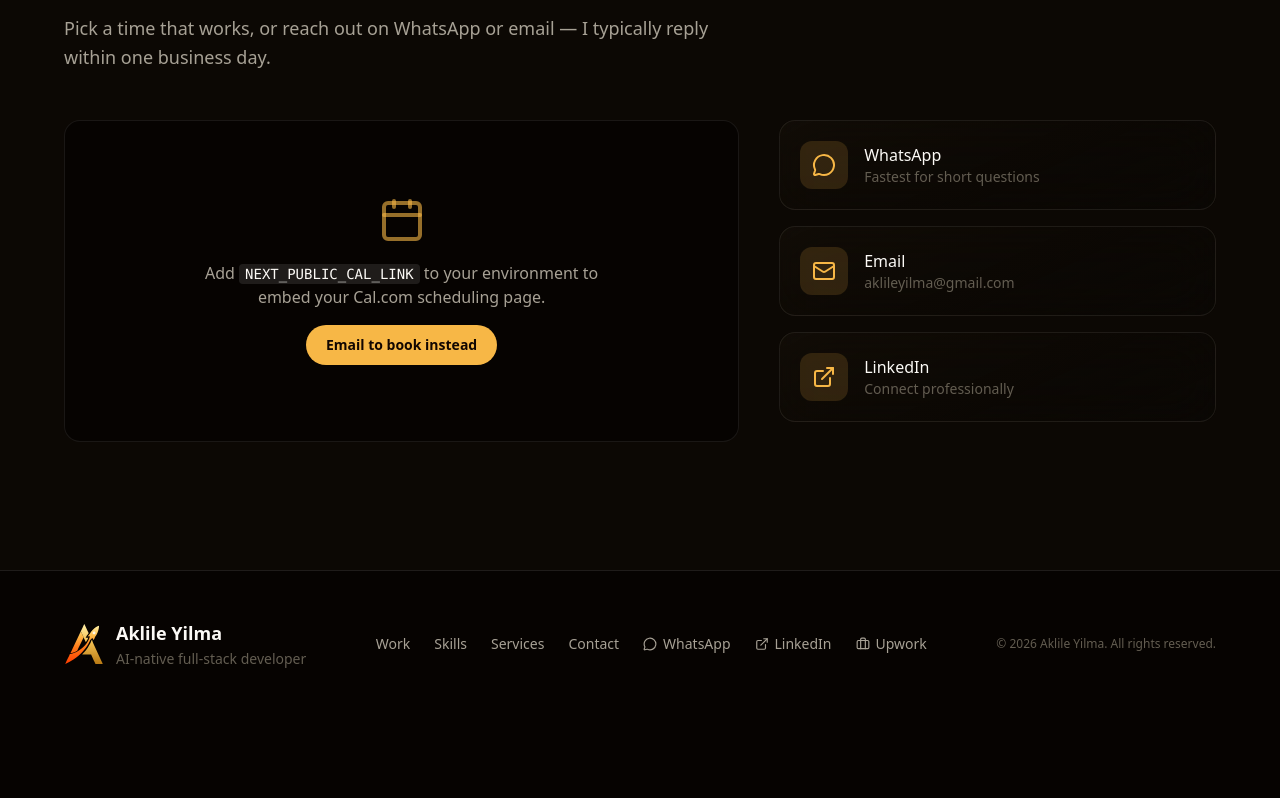
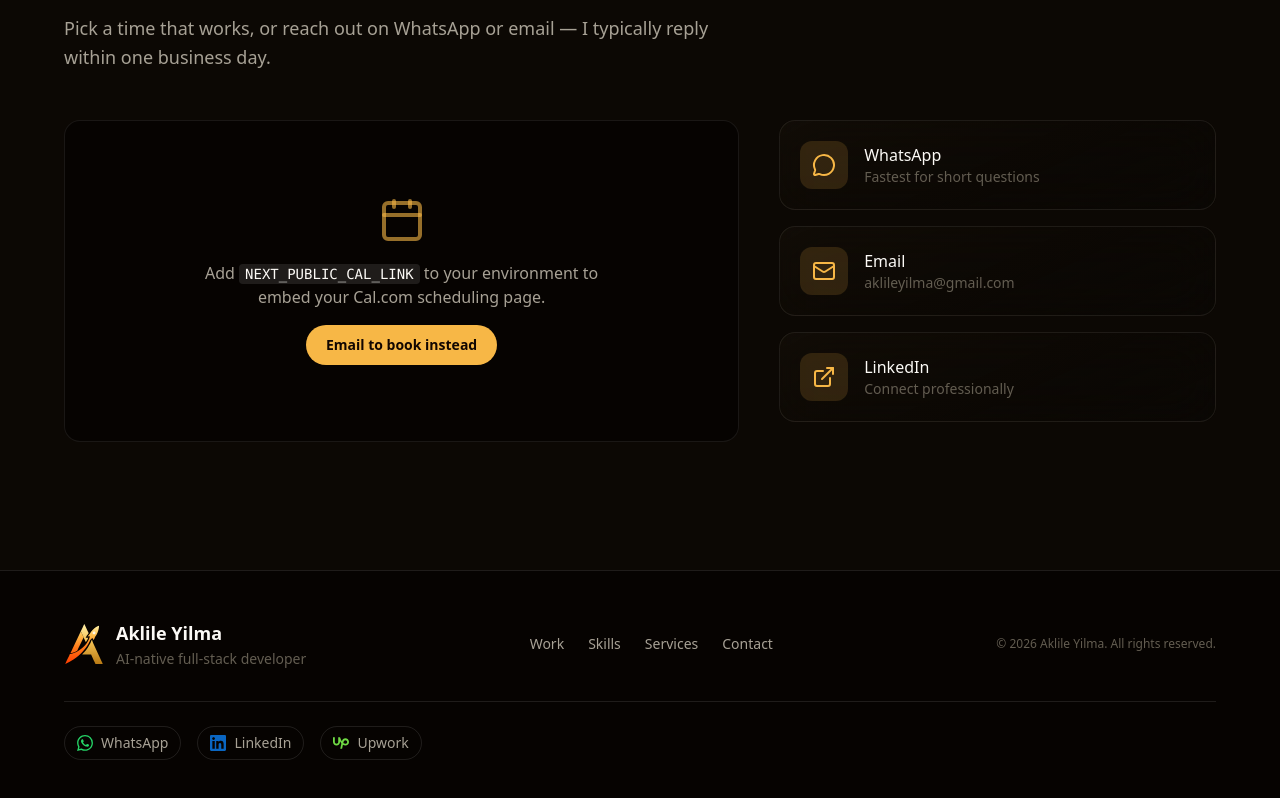
Before and after one commit to Aklile-Yilma/aklile-portifolio-website, a Next.js app: page / in a window 1280 px wide. Shown: the part 8483-9281 px from the top of the page. Before the commit the page ends 9200 px from the top, so only its background shows below. Built offline with nearby package versions, Linux system fonts and the light colour scheme; no server answers; the database is empty.

Commit message:
update footer

```diff
--- a/package.json
+++ b/package.json
@@ -20,6 +20,7 @@
     "next": "16.2.3",
     "react": "19.2.4",
     "react-dom": "19.2.4",
+    "react-icons": "^5.6.0",
     "tailwind-merge": "^3.5.0"
   },
   "devDependencies": {
--- a/src/components/footer.tsx
+++ b/src/components/footer.tsx
@@ -1,5 +1,5 @@
 import Link from "next/link";
-import { Briefcase, Code2, ExternalLink, MessageCircle } from "lucide-react";
+import { SiGithub, SiLinkedin, SiUpwork, SiWhatsapp } from "react-icons/si";
 
 import { BrandMark } from "@/components/brand-mark";
 import { siteConfig, whatsappHref } from "@/lib/site-config";
@@ -7,7 +7,8 @@ import { siteConfig, whatsappHref } from "@/lib/site-config";
 export function Footer() {
   return (
     <footer className="border-t border-white/10 px-4 py-12 md:px-6">
-      <div className="mx-auto flex max-w-6xl flex-col gap-8 md:flex-row md:items-center md:justify-between">
+      <div className="mx-auto max-w-6xl">
+        <div className="flex flex-col gap-8 md:flex-row md:items-center md:justify-between">
           <div className="flex items-center gap-3">
             <BrandMark className="h-10 w-10 shrink-0" />
             <div>
@@ -30,13 +31,21 @@ export function Footer() {
             <Link href="#contact" className="hover:text-text-primary">
               Contact
             </Link>
+          </nav>
+          <p className="text-xs text-text-tertiary">
+            © {new Date().getFullYear()} {siteConfig.name}. All rights reserved.
+          </p>
+        </div>
+
+        <div className="mt-8 border-t border-white/10 pt-6">
+          <nav className="flex flex-wrap items-center gap-4 text-sm text-text-secondary">
             <a
               href={whatsappHref()}
               target="_blank"
               rel="noopener noreferrer"
-            className="inline-flex items-center gap-1.5 hover:text-text-primary"
+              className="inline-flex items-center gap-2 rounded-full border border-white/10 px-3 py-1.5 hover:border-white/25 hover:text-text-primary"
             >
-            <MessageCircle className="h-3.5 w-3.5" />
+              <SiWhatsapp className="h-4 w-4 text-[#25D366]" aria-hidden />
               WhatsApp
             </a>
             {siteConfig.github ? (
@@ -44,9 +53,9 @@ export function Footer() {
                 href={siteConfig.github}
                 target="_blank"
                 rel="noopener noreferrer"
-              className="inline-flex items-center gap-1.5 hover:text-text-primary"
+                className="inline-flex items-center gap-2 rounded-full border border-white/10 px-3 py-1.5 hover:border-white/25 hover:text-text-primary"
               >
-              <Code2 className="h-3.5 w-3.5" />
+                <SiGithub className="h-4 w-4" aria-hidden />
                 GitHub
               </a>
             ) : null}
@@ -54,24 +63,22 @@ export function Footer() {
               href={siteConfig.linkedin}
               target="_blank"
               rel="noopener noreferrer"
-            className="inline-flex items-center gap-1.5 hover:text-text-primary"
+              className="inline-flex items-center gap-2 rounded-full border border-white/10 px-3 py-1.5 hover:border-white/25 hover:text-text-primary"
             >
-            <ExternalLink className="h-3.5 w-3.5" />
+              <SiLinkedin className="h-4 w-4 text-[#0A66C2]" aria-hidden />
               LinkedIn
             </a>
             <a
               href={siteConfig.upwork}
               target="_blank"
               rel="noopener noreferrer"
-            className="inline-flex items-center gap-1.5 hover:text-text-primary"
+              className="inline-flex items-center gap-2 rounded-full border border-white/10 px-3 py-1.5 hover:border-white/25 hover:text-text-primary"
             >
-            <Briefcase className="h-3.5 w-3.5" />
+              <SiUpwork className="h-4 w-4 text-[#6FDA44]" aria-hidden />
               Upwork
             </a>
           </nav>
-        <p className="text-xs text-text-tertiary">
-          © {new Date().getFullYear()} {siteConfig.name}. All rights reserved.
-        </p>
+        </div>
       </div>
     </footer>
   );
```
Also changed, not shown: 1 other file (tests, documents, lock files or other folders). Lines whose indentation alone changed are shown as unchanged.
